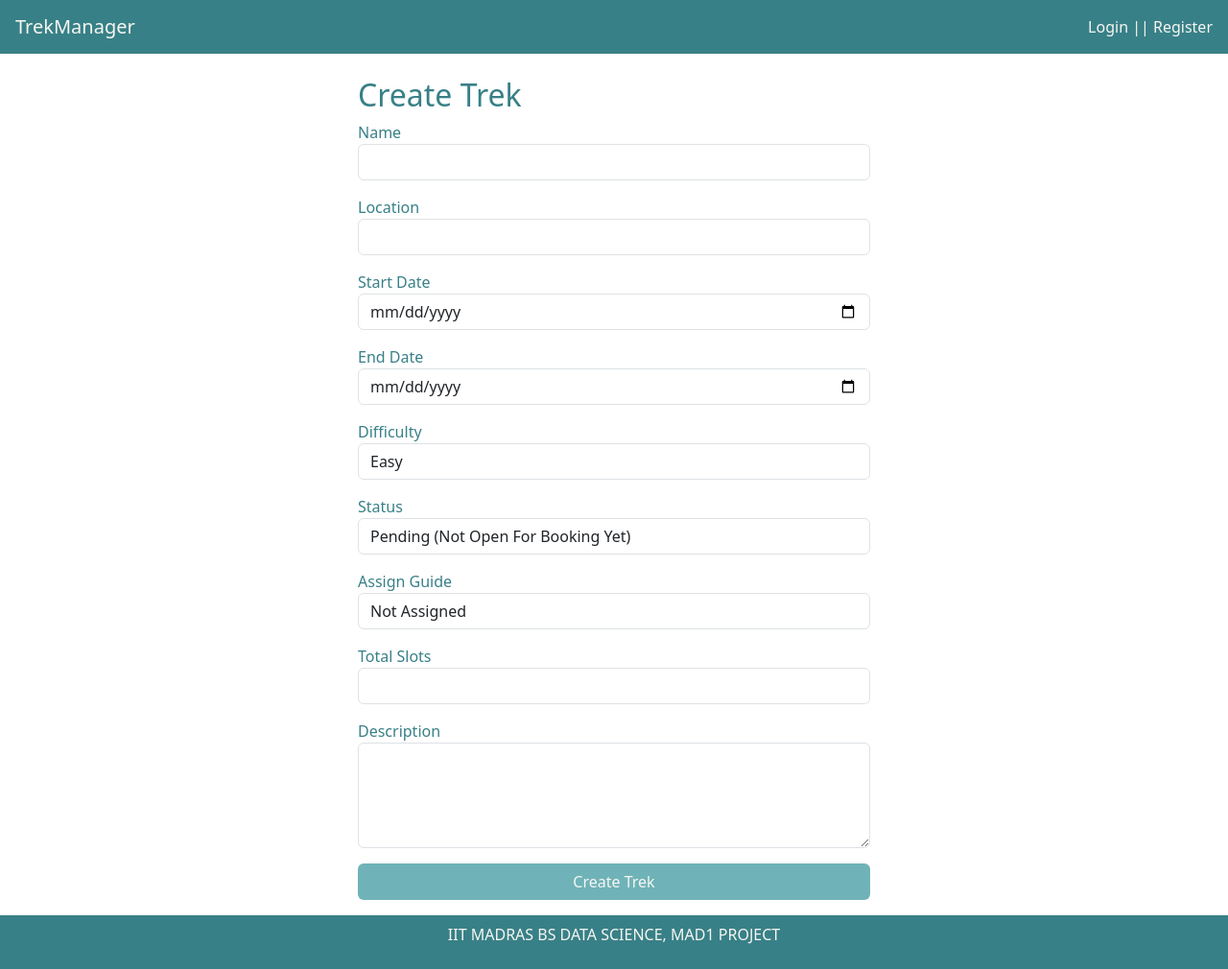
After one commit to 23f2003837/Trekking-Management-App-V1, a Flask app: template app/templates/create_trek.html in a window 1280 px wide. The commit adds this page. Shown: the whole page at 96% size. Run offline with Flask 3, Linux system fonts and the light colour scheme; the template is opened without the code that fills it, so the values that code supplies are empty.

Commit message:
add create trek functionality with staff assignment and auto-calculated duration

```diff
--- a/app/templates/all_bookings.html
+++ b/app/templates/all_bookings.html
@@ -11,7 +11,7 @@
             <th class="text-teal-dark">Booking Id</th>
             <th class="text-teal-dark">User</th>
             <th class="text-teal-dark">Trek</th>
-            <th class="text-teal-dark">Date</th>
+            <th class="text-teal-dark">Booking Date</th>
             <th class="text-teal-dark">Status</th>
             <th class="text-teal-dark">Payment Status</th>
         </tr>
--- /dev/null
+++ b/app/templates/create_trek.html
@@ -0,0 +1,61 @@
+{% extends 'base.html' %}
+{% block content %}
+<div class="container py-6">
+    <div class="row justify-content-center">
+        <div class="col-md-6">
+            <h2 class="text-teal-dark">Create Trek</h2>
+            <form method="POST">
+                <div class="mb-3">
+                    <label class="text-teal-dark">Name</label>
+                    <input type="text" name="name" class="form-control" required>
+                </div>
+                <div class="mb-3">
+                    <label class="text-teal-dark">Location</label>
+                    <input type="text" name="location" class="form-control" required>
+                </div>
+                <div class="mb-3">
+                    <label class="text-teal-dark">Start Date</label>
+                    <input type="date" name="start_date" class="form-control" required>
+                </div>
+                <div class="mb-3">
+                    <label class="text-teal-dark">End Date</label>
+                    <input type="date" name="end_date" class="form-control" required>
+                </div>
+                <div class="mb-3">
+                    <label class="text-teal-dark">Difficulty</label>
+                    <select name="difficulty" class="form-control" required>
+                        <option value="easy">Easy</option>
+                        <option value="moderate">Moderate</option>
+                        <option value="hard">Hard</option>
+                    </select>
+                </div>
+                <div class="mb-3">
+                    <label class="text-teal-dark">Status</label>
+                    <select name="status" class="form-control" required>
+                        <option value="pending">Pending (Not Open For Booking Yet)</option>
+                        <option value="open">Open (Bookable Immediately)</option>
+                    </select>
+                </div>
+                <div class="mb-3">
+                    <label class="text-teal-dark">Assign Guide</label>
+                    <select name="assigned_staff_id" class="form-control">
+                        <option value="">Not Assigned</option>
+                        {% for staff in staff_list %}
+                        <option value="{{ staff.id }}">{{ staff.name }}</option>
+                        {% endfor %}
+                    </select>
+                </div>
+                <div class="mb-3">
+                    <label class="text-teal-dark">Total Slots</label>
+                    <input type="number" name="total_slots" class="form-control" required>
+                </div>
+                <div class="mb-3">
+                    <label class="text-teal-dark">Description</label>
+                    <textarea name="description" class="form-control" rows="4"></textarea>
+                </div>
+                <button type="submit" class="bg-teal-muted text-center text-offwhite btn w-100 mb-3">Create Trek</button>
+            </form>
+        </div>
+    </div>
+</div>
+{% endblock %}
```
Also changed, not shown: app/routes.py (+30 -3 lines), app/templates/admin_dashboard.html (+2 -6 lines), app/templates/all_treks.html (+12 -5 lines).
